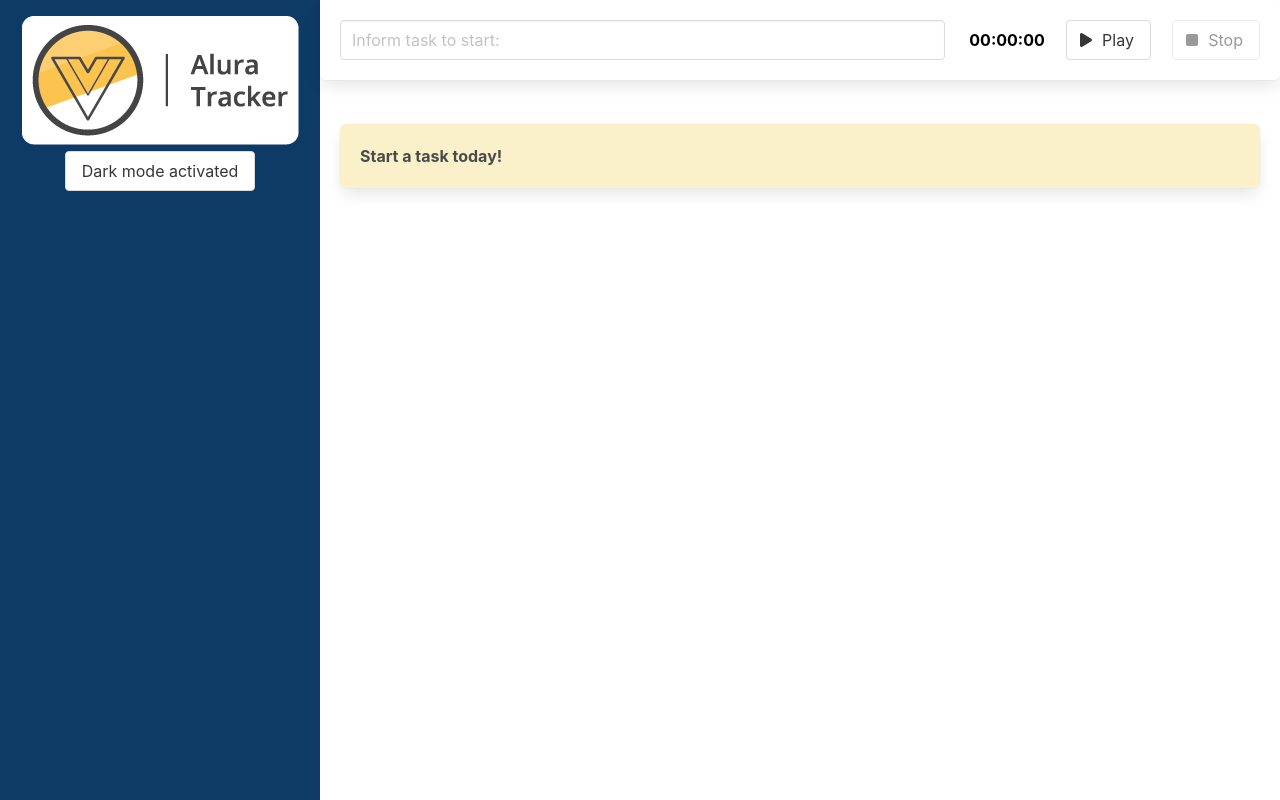
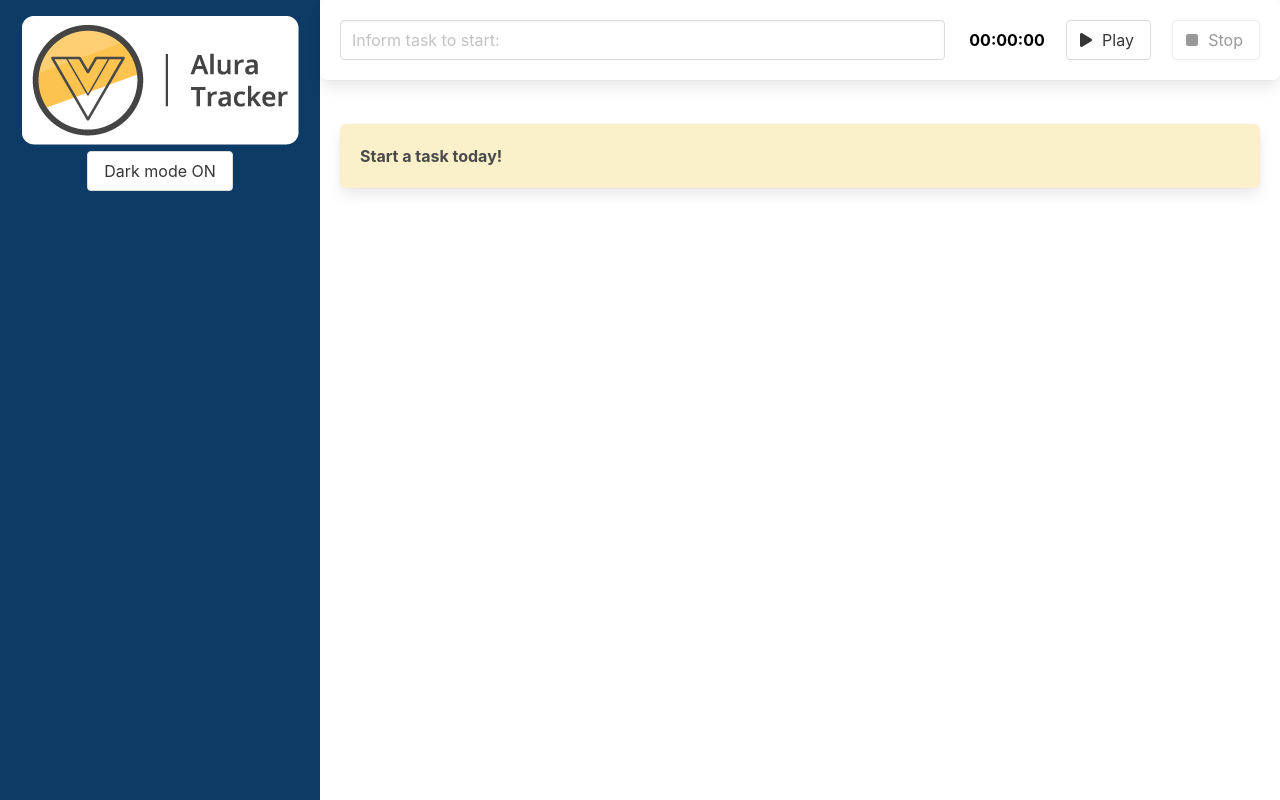
Before and after one commit to AmirBrito/project-tracker, a Vue app: page / in a window 1280 px wide. Built offline with nearby package versions, Linux system fonts and the light colour scheme.

Commit message:
fix: dark mode button name

```diff
--- a/src/components/SideBar.vue
+++ b/src/components/SideBar.vue
@@ -21,9 +21,9 @@ export default defineComponent({
   computed: {
     darkModeButtonText() {
       if (this.darkModeActivated) {
-        return "Dark mode desactivated";
+        return "Dark mode OFF";
       }
-      return "Dark mode activated";
+      return "Dark mode ON";
     },
   },
   methods: {
```
